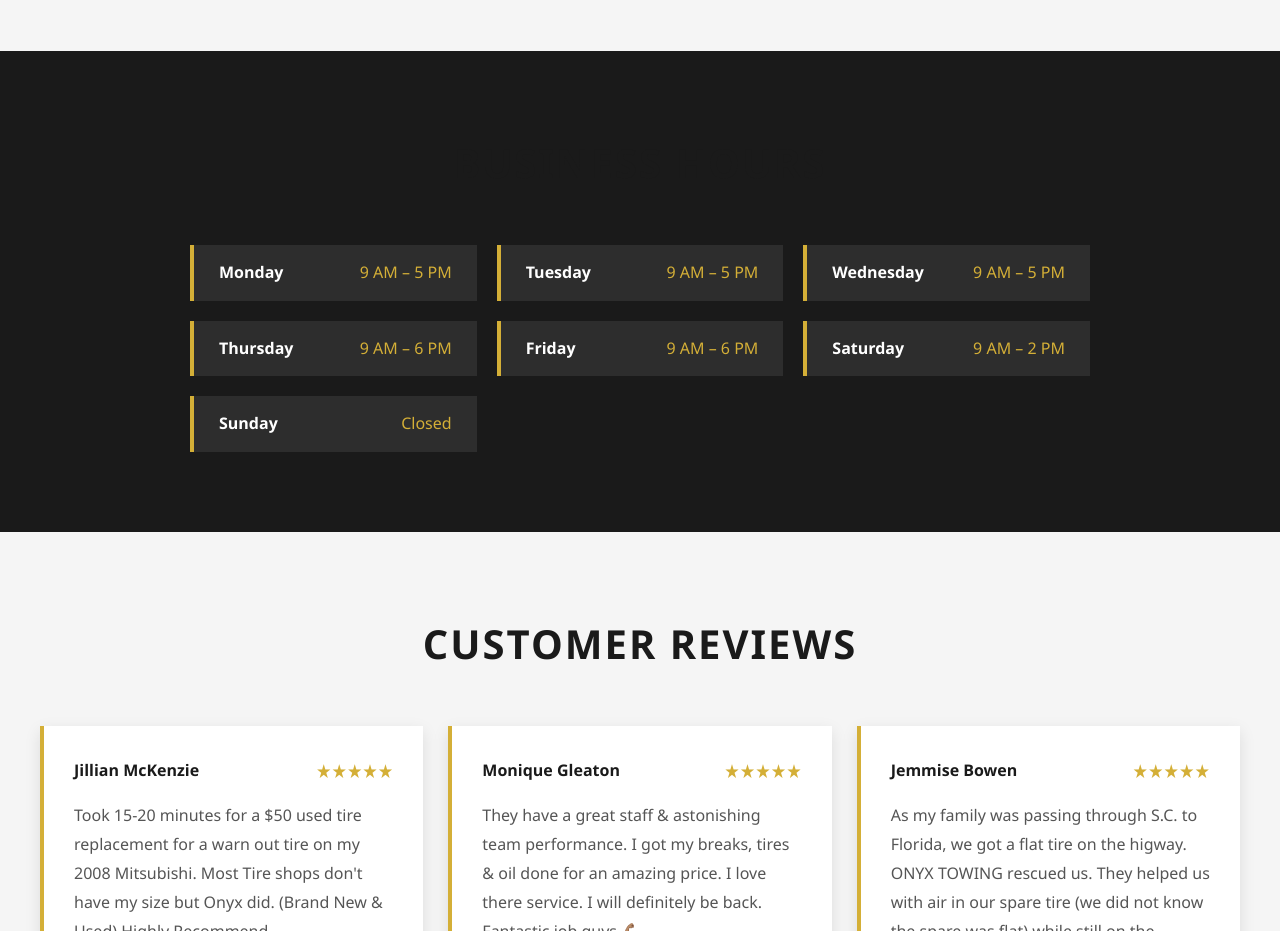
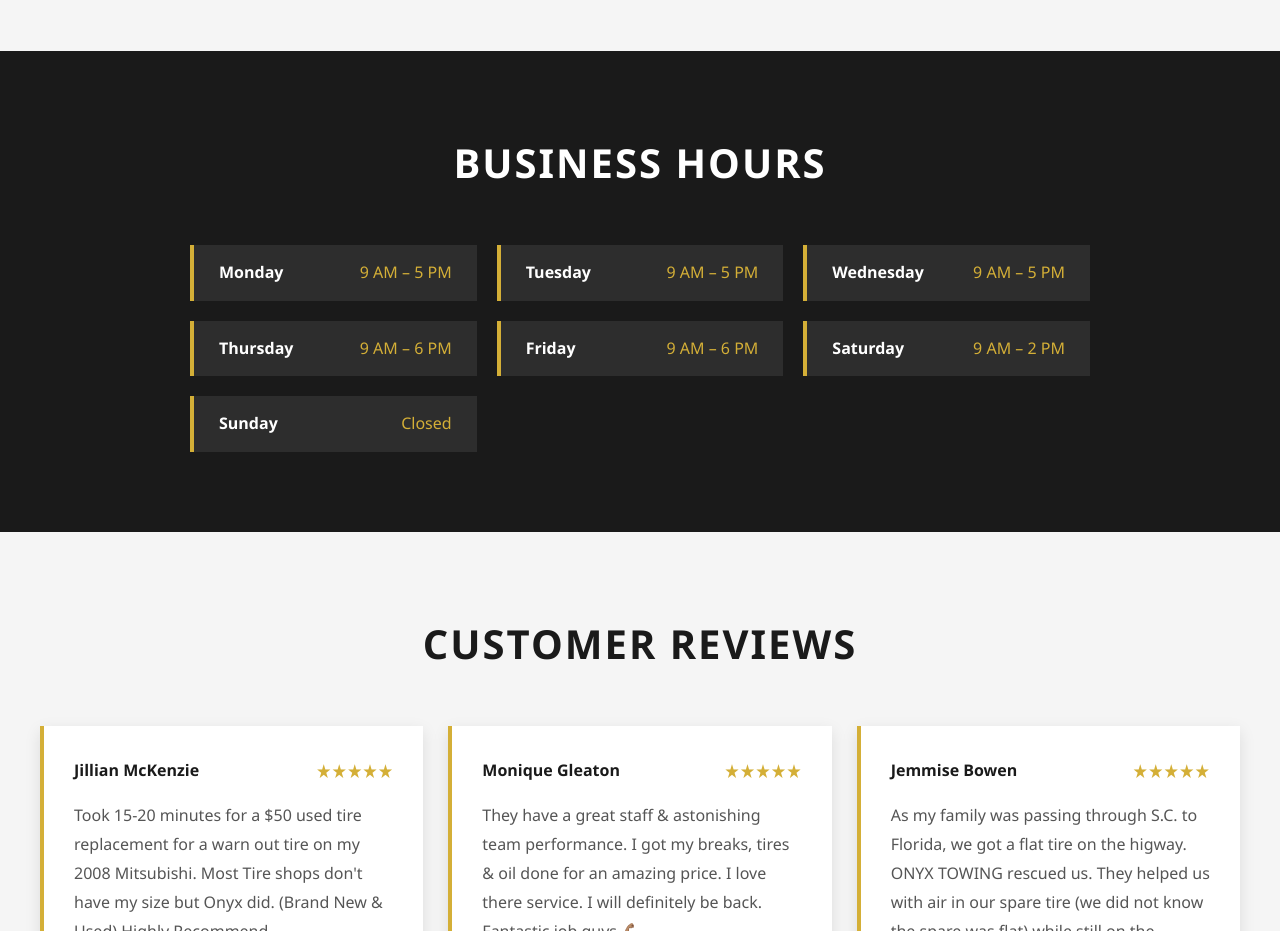
Before and after one commit to JamesBrownR/Onyx-Towing-Tires, a plain HTML site: page index.html in a window 1280 px wide. Shown: the part 1380-2311 px from the top of the page. Drawn offline with Linux system fonts and the light colour scheme.

Commit message:
Update index.html

```diff
--- a/index.html
+++ b/index.html
@@ -201,6 +201,15 @@
             font-size: 2.5rem;
             margin-bottom: 50px;
             color: var(--primary-color);
+            text-transform: uppercase;
+            letter-spacing: 2px;
+        }
+
+         .section-ahh {
+            text-align: center;
+            font-size: 2.5rem;
+            margin-bottom: 50px;
+            color: white;
             text-transform: uppercase;
             letter-spacing: 2px;
         }
@@ -592,7 +601,7 @@
     <!-- Hours Section -->
     <section class="hours" id="hours">
         <div class="container">
-            <h2 class="section-title">Business Hours</h2>
+            <h2 class="section-ahh">Business Hours</h2>
             <div class="hours-grid">
                 <div class="hours-item">
                     <span class="day">Monday</span>
```
